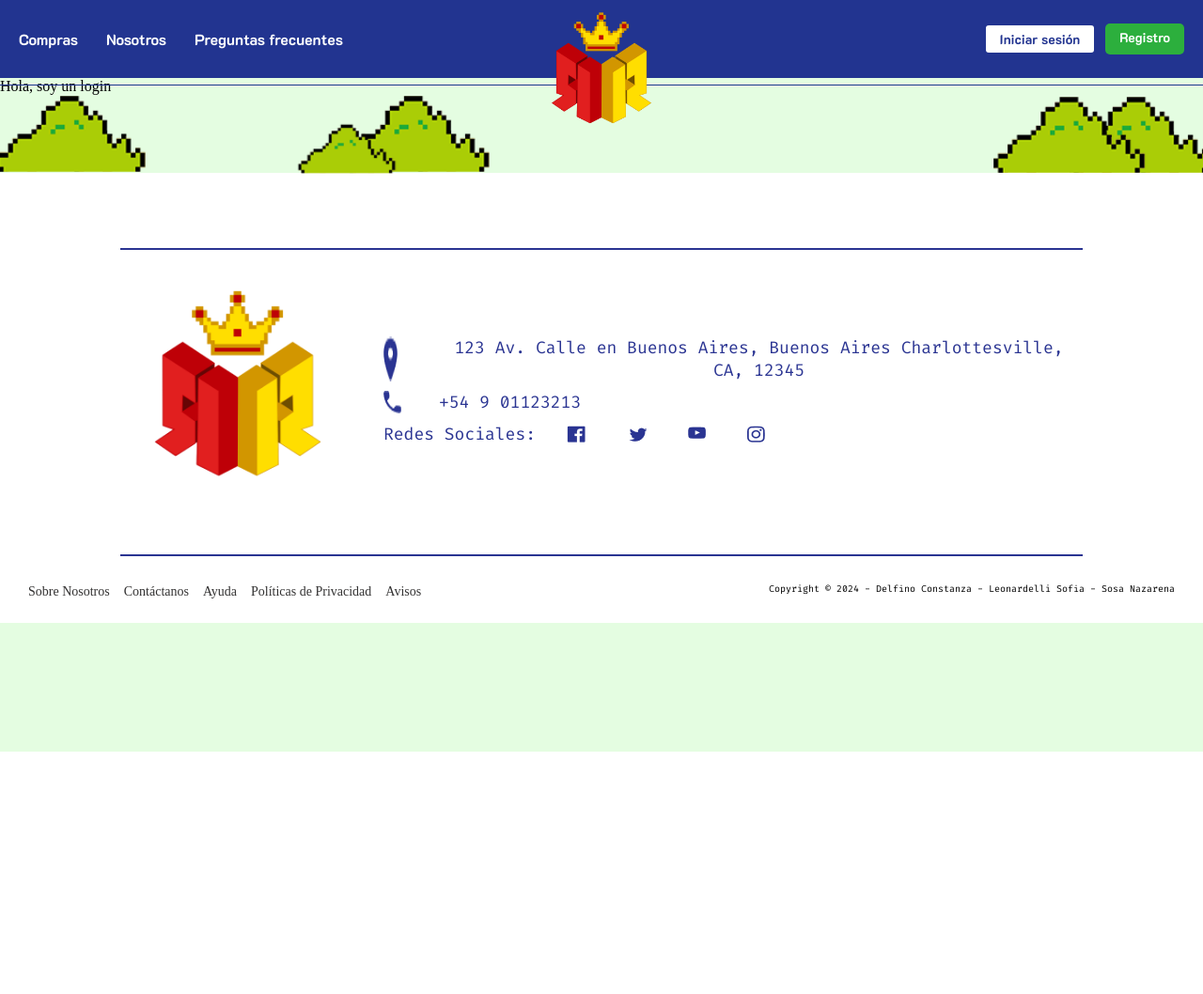
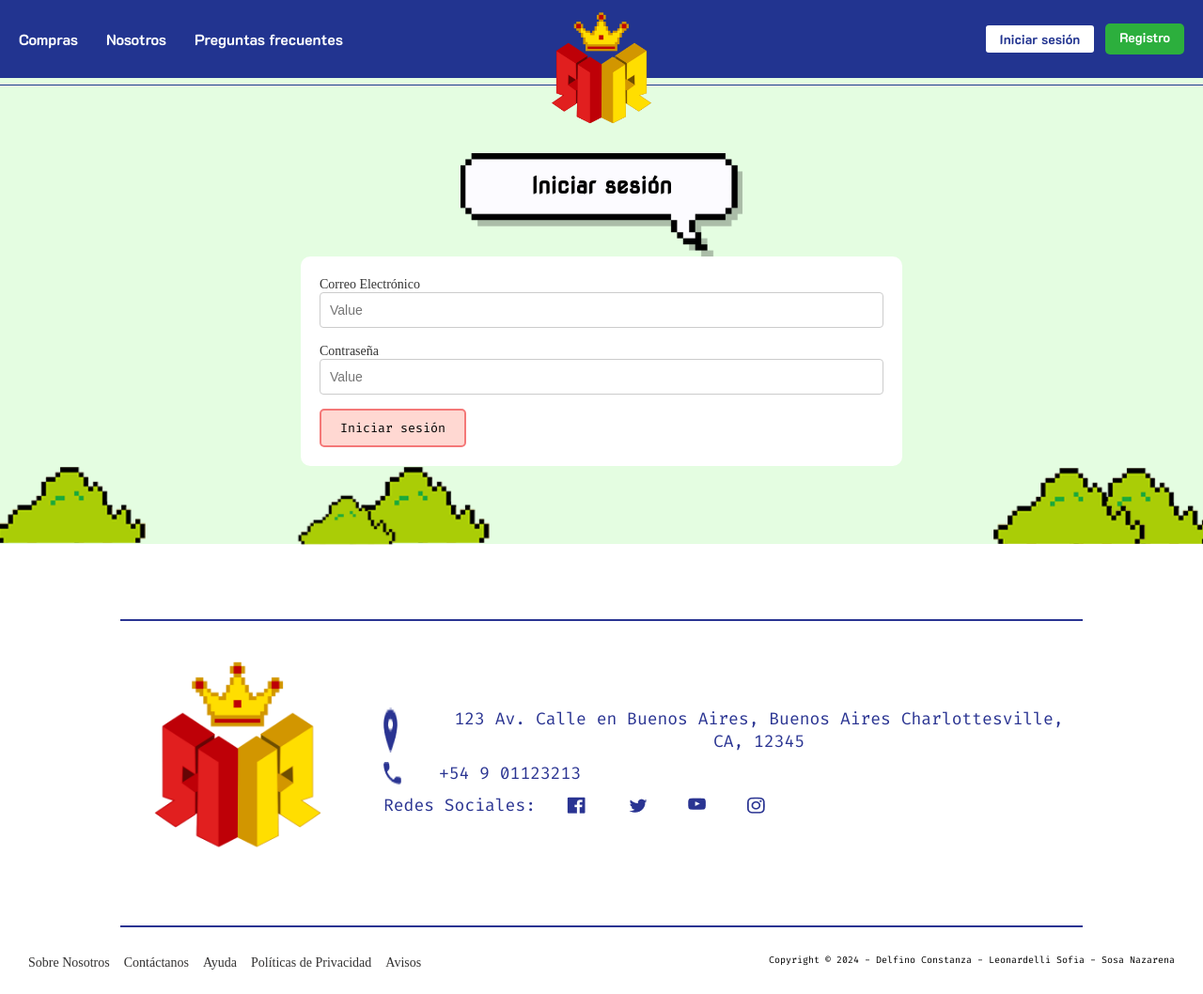
Before and after one commit to SofiLeonar/RecipeRealm2024, a Flask app: page /login in a window 1280 px wide. Shown: the whole page at 94% size. Before the commit the page ends 800 px from the top, so only its background shows below. Run offline with Flask 3, Linux system fonts and the light colour scheme; some web fonts are replaced.

Commit message:
Feat: login

```diff
--- a/app/static/css/style.css
+++ b/app/static/css/style.css
@@ -350,7 +350,6 @@ textarea {
 
 
 .containerRegistro {
-    display: flex;
     justify-content: space-between;
     width: 50%;
     background-color: white;
@@ -359,6 +358,7 @@ textarea {
     max-width: 1000px;
     margin: 0 auto;
 }
+
 
 .formIzquierdaRegistro {
     display: flex;
--- a/app/templates/auth/login.html
+++ b/app/templates/auth/login.html
@@ -4,8 +4,22 @@
 
 {% block content %}
 
-<main>
-    Hola, soy un login
-</main>
+
+<section class="">
+    <div class="dialogo">
+        <h1>Iniciar sesión</h1>
+    </div>
+    <form class="containerRegistro">
+        <div class="formRegistro">
+            <label for="email">Correo Electrónico</label>
+            <input type="email" id="email" name="email" placeholder="Value">
+        </div>
+        <div class="formRegistro">
+            <label for="password">Contraseña</label>
+            <input type="password" id="password" name="password" placeholder="Value">
+        </div>
+            <button type="submit" class="btnRojo">Iniciar sesión</button>
+    </form>
+</section>
 
 {% endblock %}
--- a/app/templates/auth/register.html
+++ b/app/templates/auth/register.html
@@ -8,7 +8,7 @@
     <div class="dialogo">
         <h1>Registro</h1>
     </div>
-        <form class="containerRegistro">
+        <form class="containerRegistro flex">
             <div class="formDerechaRegistro" >
             <div class="formRegistro">
                 <label for="nombre">Nombre</label>
```
